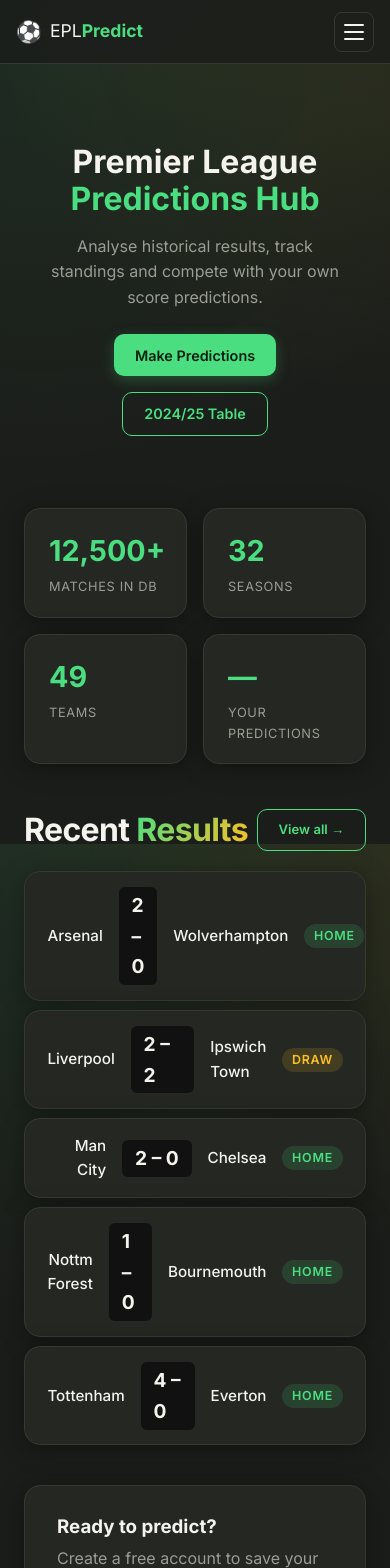
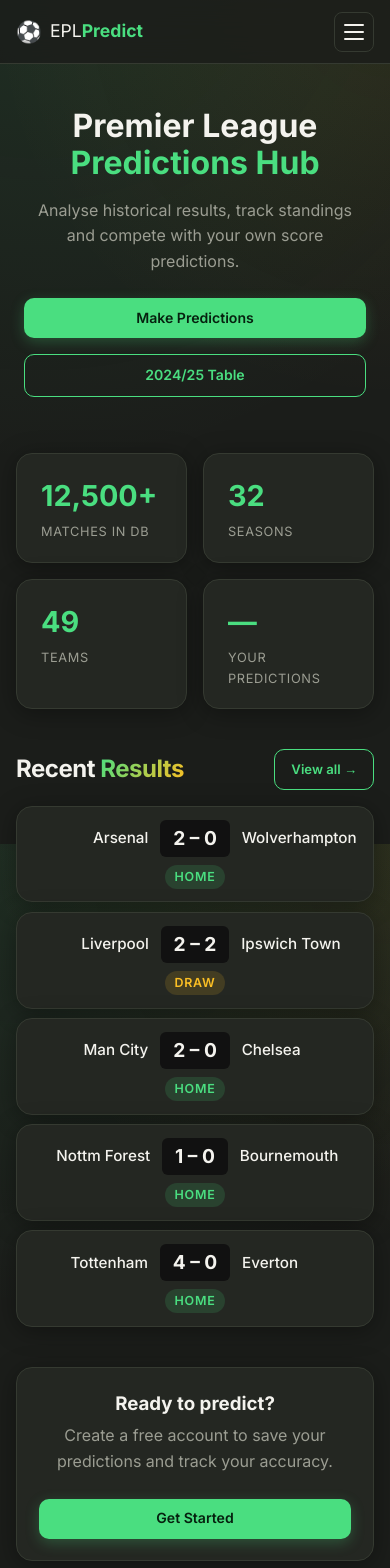
Before and after one commit to PletosuRazvan/Disertatie, a React (Vite) app in the folder frontend/: page / in a window 390 px wide. Shown: the top 1568 px of the page. Built offline with nearby package versions, Linux system fonts and the light colour scheme; no server answers.

Commit message:
Add mobile responsive styles for pages, grids and CTAs

```diff
--- a/frontend/src/index.css
+++ b/frontend/src/index.css
@@ -143,3 +143,21 @@ tbody td { padding: .7rem 1rem; }
 ::-webkit-scrollbar-track { background: var(--bg); }
 ::-webkit-scrollbar-thumb { background: var(--border); border-radius: 3px; }
 ::-webkit-scrollbar-thumb:hover { background: var(--accent-dim); }
+
+/* ── Mobile ──────────────────────────────────────────────────────── */
+@media (max-width: 640px) {
+  .page-wrapper {
+    padding: calc(var(--nav-h) + 1.25rem) 1rem 2.5rem;
+  }
+  .page-title {
+    font-size: 1.5rem;
+    margin-bottom: 1.1rem;
+  }
+  .btn {
+    padding: .55rem 1rem;
+    font-size: .88rem;
+  }
+  table { font-size: .85rem; }
+  thead th { padding: .7rem .65rem; }
+  tbody td { padding: .6rem .65rem; }
+}
--- a/frontend/src/pages/Home.module.css
+++ b/frontend/src/pages/Home.module.css
@@ -45,3 +45,26 @@
   margin-top: 2.5rem;
   flex-wrap: wrap;
 }
+
+@media (max-width: 640px) {
+  .hero { padding: 1.5rem .5rem 1.5rem; }
+  .heroActions { flex-direction: column; align-items: stretch; }
+  .heroActions :global(.btn) { width: 100%; justify-content: center; }
+
+  .matchCard {
+    grid-template-columns: 1fr auto 1fr;
+    gap: .5rem .75rem;
+    padding: .8rem 1rem;
+  }
+  .badge {
+    grid-column: 1 / -1;
+    justify-self: center;
+  }
+
+  .ctaBanner {
+    padding: 1.3rem 1.4rem;
+    text-align: center;
+    justify-content: center;
+  }
+  .ctaBanner :global(.btn) { width: 100%; justify-content: center; }
+}
--- a/frontend/src/pages/Predictions.module.css
+++ b/frontend/src/pages/Predictions.module.css
@@ -176,3 +176,37 @@
   margin-top: .4rem;
   line-height: 1.5;
 }
+
+@media (max-width: 640px) {
+  .predictForm,
+  .resultCard { padding: 1.1rem; }
+
+  .selectRow {
+    grid-template-columns: 1fr;
+    gap: .75rem;
+  }
+  .vsLabel {
+    padding-bottom: 0;
+    text-align: center;
+  }
+
+  .resultHeader {
+    grid-template-columns: 1fr;
+    text-align: center;
+    gap: .4rem;
+  }
+  .resultHeader .resultTeam:last-child { text-align: center; }
+  .resultScore { font-size: 1.6rem; }
+
+  .barRow {
+    grid-template-columns: 90px 1fr 44px;
+    gap: .5rem;
+    font-size: .8rem;
+  }
+
+  .matchRow {
+    grid-template-columns: 1fr 56px 16px 56px 1fr;
+    gap: .4rem;
+  }
+  .teamName { font-size: .85rem; }
+}
```
